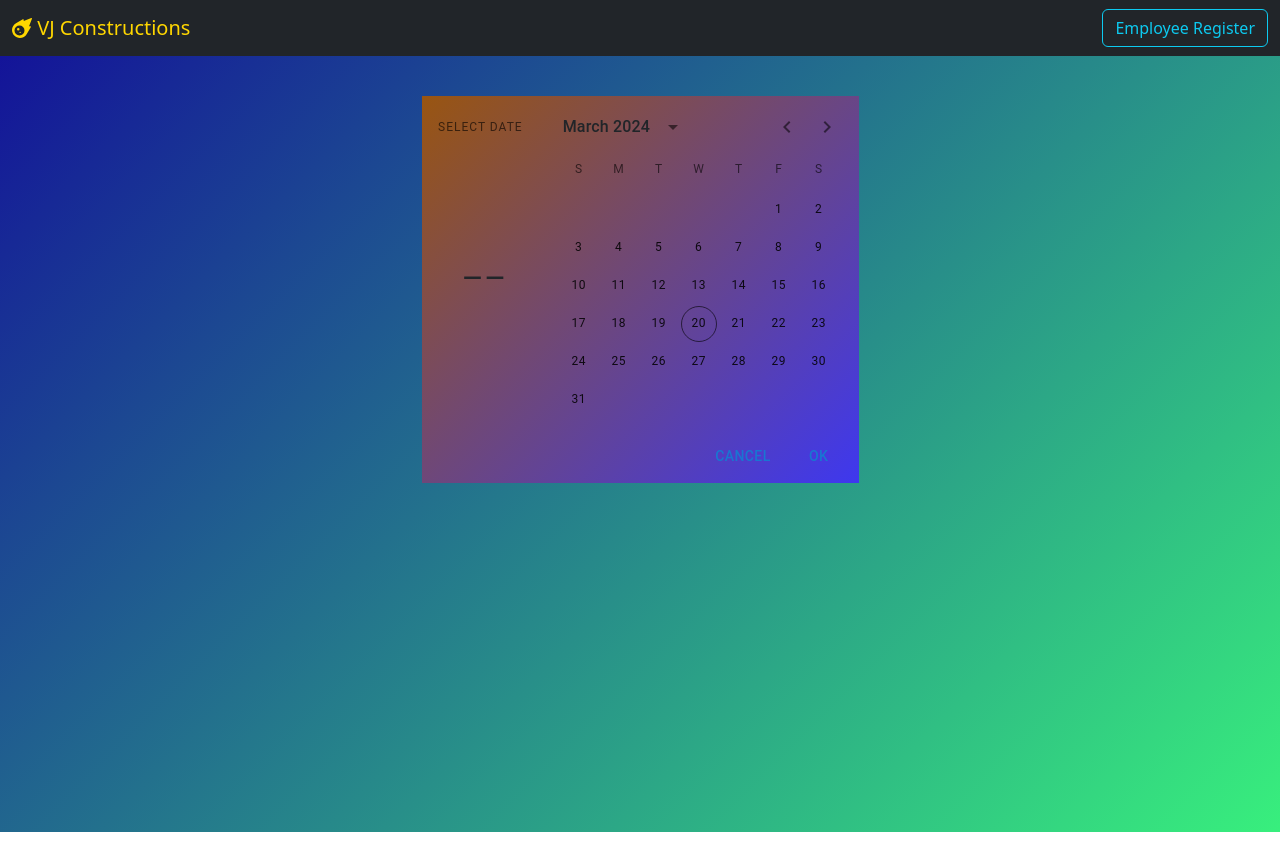
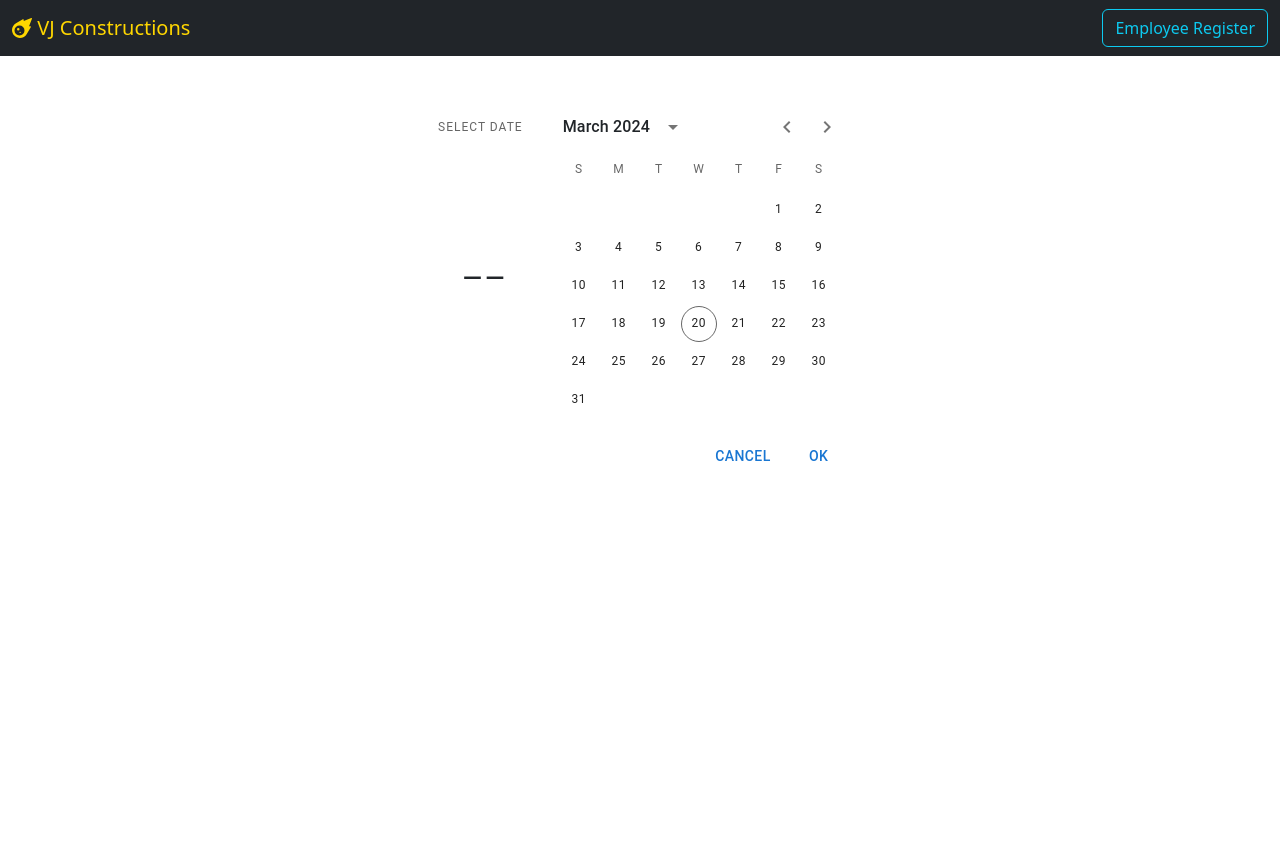
Before and after one commit to antoalex07/emp-reg-frontend, a React (Create React App) app: page /calendar in a window 1280 px wide. Built offline with nearby package versions, Linux system fonts and the light colour scheme; a web font is replaced by a local one.

Commit message:
background colour reset

```diff
--- a/src/component/calendar/Calendar.css
+++ b/src/component/calendar/Calendar.css
@@ -3,10 +3,8 @@
     height: 100vh;
     width: 100vw;
     margin-left: -2.6%;
-    background: linear-gradient(135deg, #131199, #38ef7d);
 }
 .calendar{
     margin: auto;
     margin-top: 5%;
-    background: linear-gradient(135deg, #995511, #3e38ef);
 }
```
